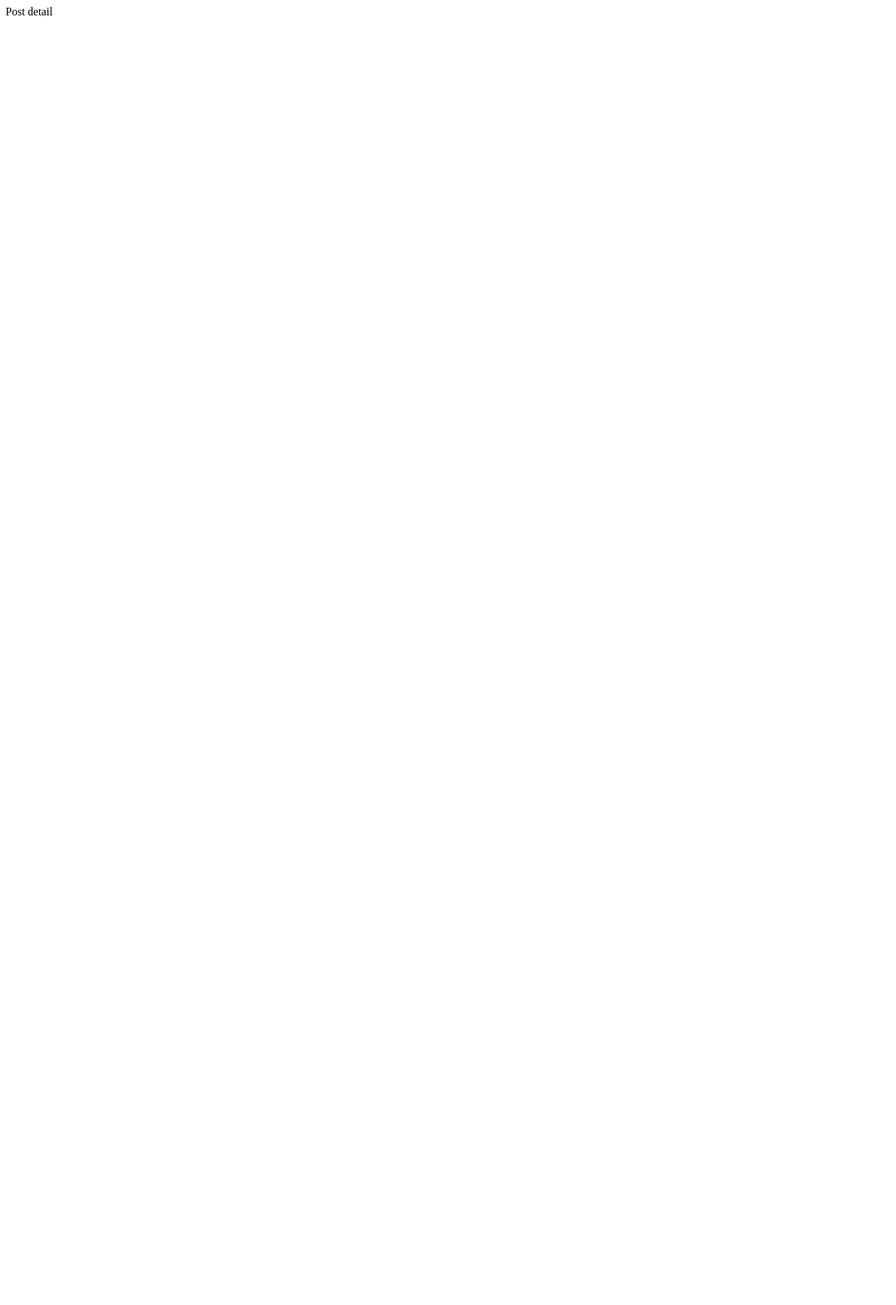
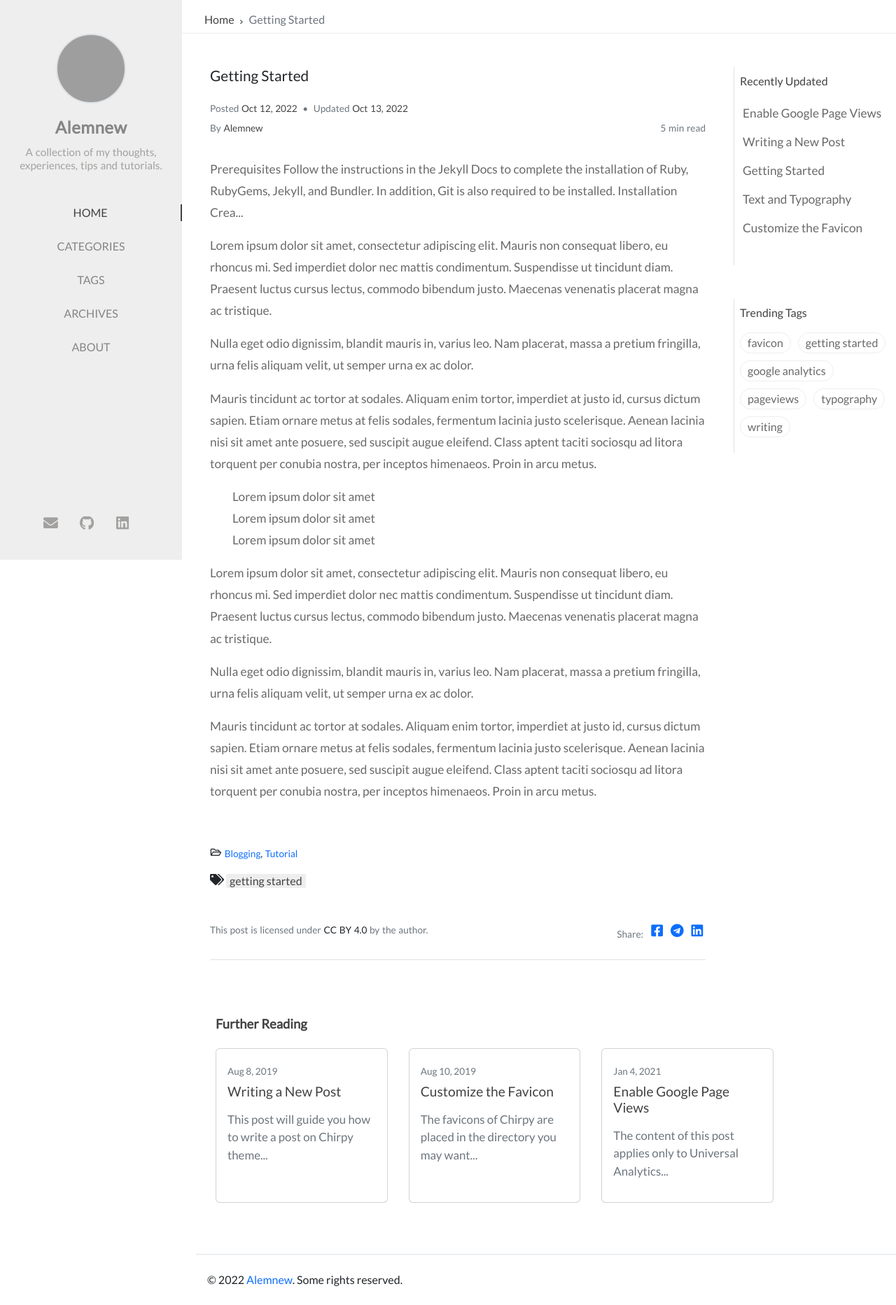
Before and after one commit to balewgize/blog, a Django app: page /post/1/ in a window 1280 px wide. Before the commit the page is almost empty. Shown: the whole page at 70% size. Before the commit the page ends 22 px from the top, so only its background shows below. Run offline with Django 4.2, Linux system fonts and the light colour scheme; grey boxes are pictures that could not be loaded.

Commit message:
Post detial page added

```diff
--- /dev/null
+++ b/blog/static/blog/css/style.css
@@ -0,0 +1,90 @@
+.written-by a {
+    color: #424242;
+}
+
+.written-by a:hover {
+    color: #007bff;
+}
+
+.post-meta {
+    font-size: 0.85rem;
+    word-spacing: 1px;
+}
+
+.post-date {
+    color: #424242;
+}
+
+.post-content {
+    font-size: 1.08rem;
+    line-height: 1.8;
+    margin-top: 2rem;
+    overflow-wrap: break-word;
+    word-wrap: break-word;
+}
+
+.post-meta .dot::before {
+    content: "\2022";
+    padding-left: .25rem;
+    padding-right: .25rem;
+}
+
+.post-tags a {
+    background: #eeeeee;
+    color: #424242;
+    border-radius: 2px;
+    padding: 0 5px 1px;
+}
+
+.post-tags a:hover {
+    color: #007bff;
+}
+
+.fa-tags:before {
+    content: "\f02c";
+}
+
+.share-wrapper {
+    vertical-align: middle;
+    user-select: none;
+}
+
+.share-wrapper .share-icons {
+    font-size: 1.2rem;
+}
+
+.card-deck {
+    display: flex;
+    flex-flow: row wrap;
+    margin-right: -15px;
+    margin-left: -15px;
+}
+
+#related-posts .card {
+    box-shadow: 0 0 5px 0 var(--card-box-shadow);
+    -webkit-transition: all 0.3s ease-in-out;
+    -moz-transition: all 0.3s ease-in-out;
+    transition: all 0.3s ease-in-out;
+}
+
+.card-deck .card {
+    flex: 1 0 0%;
+    margin: 0 15px 25px 15px;
+    font-size: 1.2rem;
+}
+
+.card-body h3 {
+    color: #424242;
+    font-size: 1.2rem;
+}
+
+.card-body small, em.small {
+    font-size: 0.85rem;
+    font-style: normal;
+}
+
+#related-posts > h3 {
+    font-size: 1.15rem;
+    font-weight: bold;
+    color: #424242;
+}
--- a/blog/templates/blog/index.html
+++ b/blog/templates/blog/index.html
@@ -10,13 +10,11 @@
     <div id="topbar" class="container pt-3">
         <span class="d-none d-md-flex align-items-center">
             <span id="breadcump"><a href="">Home</a></span>
-            <i class="mx-2 text-muted fas fa-angle-right" style="font-size: 10px; padding-top: 5px;"></i>
-            <span class="text-muted">Getting Started</span>
         </span>
         <span class="d-block d-md-none d-flex align-items-center justify-content-between ps-3 pe-3 ps-md-4 pe-md-4">
             <i id="sidebar-trigger" onclick="showMenu()" class="fas fa-bars fa-fw"></i>
             <i id="hideMenu" onclick="hideMenu()" class="fas fa-times fa-fw pe-5"></i>
-            <span div id="topbar-title"> Blog</span>
+            <span div id="topbar-title">Blog</span>
             <i>&nbsp;</i>
         </span>
     </div>
--- /dev/null
+++ b/blog/templates/blog/post_detail.html
@@ -0,0 +1,208 @@
+{% extends "base.html" %}
+{% load static %}
+
+{% block title %} Alemnew's Personal Blog {% endblock %}
+
+{% block extra_head %}
+<link rel="stylesheet" href="{% static 'blog/css/style.css' %}">
+{% endblock %}
+
+{% block content %}
+
+{% include "navbar.html" %}
+
+<div id="topbar-wrapper" class="w-100">
+    <div id="topbar" class="container pt-3">
+        <span class="d-none d-md-flex align-items-center">
+            <span id="breadcump"><a href="{% url 'blog:home' %}">Home</a></span>
+            <i class="mx-2 text-muted fas fa-angle-right" style="font-size: 10px; padding-top: 5px;"></i>
+            <span class="text-muted">Getting Started</span>
+        </span>
+        <span class="d-block d-md-none d-flex align-items-center justify-content-between ps-3 pe-3 ps-md-4 pe-md-4">
+            <i id="sidebar-trigger" onclick="showMenu()" class="fas fa-bars fa-fw"></i>
+            <i id="hideMenu" onclick="hideMenu()" class="fas fa-times fa-fw pe-5"></i>
+            <span div id="topbar-title">Blog</span>
+            <i>&nbsp;</i>
+        </span>
+    </div>
+</div>
+
+<div id="main-wrapper" class="d-flex justify-content-center">
+    <div id="main" class="container mt-5">
+        <div class="row">
+            <div id="core-wrapper" class="col-12 col-lg-10 col-xl-8 pe-xl-4 pb-5">
+                <div class="post ps-1 pe-1 ps-md-2 pe-md-2">
+                    <div id="post-list" class="py-4">
+                        <div class="post-preview border-bottom py-4">
+                            <h1>Getting Started</h1>
+                            <div class="post-meta text-muted mt-4">
+                                <span> Posted <span class="post-date">Oct 12, 2022</span> </span>
+                                <span class="dot"></span>
+                                <span> Updated <span class="post-date">Oct 13, 2022</span> </span>
+
+                                <div class="d-flex justify-content-between mt-2">
+                                    <span class="written-by"> By <a href="https://www.linkedin.com/in/balewgize/"
+                                            target="_blank">Alemnew
+                                            &nbsp;</a>
+                                    </span>
+                                    <div>
+                                        <span> <span class="readtime"> 5 min read</span>
+                                    </div>
+                                </div>
+                            </div>
+                            <div class="post-content">
+                                <p> Prerequisites Follow the instructions in the Jekyll Docs to complete the
+                                    installation of Ruby, RubyGems, Jekyll, and Bundler. In addition, Git is also
+                                    required to be installed. Installation Crea...</p>
+
+                                <p>Lorem ipsum dolor sit amet, consectetur adipiscing elit. Mauris non consequat libero,
+                                    eu rhoncus mi. Sed imperdiet dolor nec mattis condimentum. Suspendisse ut tincidunt
+                                    diam. Praesent luctus cursus lectus, commodo bibendum justo. Maecenas venenatis
+                                    placerat magna ac tristique.</p>
+
+                                <p>Nulla eget odio dignissim, blandit mauris in, varius
+                                    leo. Nam placerat, massa a pretium fringilla, urna felis aliquam velit, ut semper
+                                    urna ex ac dolor. </p>
+
+                                <p>Mauris tincidunt ac tortor at sodales. Aliquam enim tortor,
+                                    imperdiet at justo id, cursus dictum sapien. Etiam ornare metus at felis sodales,
+                                    fermentum lacinia justo scelerisque. Aenean lacinia nisi sit amet ante posuere, sed
+                                    suscipit augue eleifend. Class aptent taciti sociosqu ad litora torquent per conubia
+                                    nostra, per inceptos himenaeos. Proin in arcu metus.</p>
+
+                                <ul>
+                                    <li>Lorem ipsum dolor sit amet</li>
+                                    <li>Lorem ipsum dolor sit amet</li>
+                                    <li>Lorem ipsum dolor sit amet</li>
+                                </ul>
+
+                                <p>Lorem ipsum dolor sit amet, consectetur adipiscing elit. Mauris non consequat libero,
+                                    eu rhoncus mi. Sed imperdiet dolor nec mattis condimentum. Suspendisse ut tincidunt
+                                    diam. Praesent luctus cursus lectus, commodo bibendum justo. Maecenas venenatis
+                                    placerat magna ac tristique.</p>
+
+                                <p>Nulla eget odio dignissim, blandit mauris in, varius
+                                    leo. Nam placerat, massa a pretium fringilla, urna felis aliquam velit, ut semper
+                                    urna ex ac dolor. </p>
+
+                                <p>Mauris tincidunt ac tortor at sodales. Aliquam enim tortor,
+                                    imperdiet at justo id, cursus dictum sapien. Etiam ornare metus at felis sodales,
+                                    fermentum lacinia justo scelerisque. Aenean lacinia nisi sit amet ante posuere, sed
+                                    suscipit augue eleifend. Class aptent taciti sociosqu ad litora torquent per conubia
+                                    nostra, per inceptos himenaeos. Proin in arcu metus.</p>
+                            </div>
+                            <div class="post-meta mt-5 mb-3">
+                                <i class="far fa-folder-open fa-fw mr-1"></i>
+                                <a href="/categories/blogging/">Blogging</a>,
+                                <a href="/categories/tutorial/">Tutorial</a>
+                            </div>
+
+                            <div class="post-tags">
+                                <i class="fa fa-tags fa-fw mr-1"></i>
+                                <a href="/tags/getting-started/" class="post-tag no-text-decoration">getting
+                                    started</a>
+                            </div>
+                            <div class="post-meta text-muted mt-5">
+                                <div class="d-flex flex-column flex-md-row justify-content-between">
+                                    <span class="mb-2 mb-md-0">This post is licensed under <a
+                                            href="https://creativecommons.org/licenses/by/4.0/" target="_blank"
+                                            class="text-dark">CC BY
+                                            4.0</a> by the author.</span>
+                                    <div class="share-wrapper"> <span class="share-label text-muted me-1">Share: </span>
+                                        <span class="share-icons">
+                                            <a href="#" data-toggle="tooltip" data-placement="top" title=""
+                                                target="_blank" rel="noopener" aria-label="Facebook"
+                                                data-original-title="Facebook"> <i
+                                                    class="fa-fw fab fa-facebook-square"></i> </a>
+                                            <a href="#" data-toggle="tooltip" data-placement="top" title=""
+                                                target="_blank" rel="noopener" aria-label="Telegram"
+                                                data-original-title="Telegram"> <i class="fa-fw fab fa-telegram"></i>
+                                            </a>
+                                            <a href="#" data-toggle="tooltip" data-placement="top" title=""
+                                                target="_blank" rel="noopener" aria-label="LinkedIn"
+                                                data-original-title="LinkedIn"> <i class="fa-fw fab fa-linkedin"></i>
+                                            </a>
+                                    </div>
+                                </div>
+                            </div>
+                        </div>
+                    </div>
+                </div>
+            </div>
+            <div id="panel-wrapper" class="d-none d-md-block col-xl-3 ps-2 text-muted">
+                <div class="access">
+                    <div id="access-lastmod" class="post border-start p-2 my-5">
+                        <div class="panel-heading">Recently Updated</div>
+                        <ul class="post-content ps-0 pb-1 ms-1 mt-2">
+                            <li><a href="#">Enable Google Page Views</a></li>
+                            <li><a href="#">Writing a New Post</a></li>
+                            <li><a href="#">Getting Started</a></li>
+                            <li><a href="#">Text and Typography</a></li>
+                            <li><a href="#">Customize the Favicon</a></li>
+                        </ul>
+                    </div>
+                    <div id="access-tags" class="border-start p-2 my-5">
+                        <div class="panel-heading">Trending Tags</div>
+                        <div class="d-flex flex-wrap mt-3 mb-1 me-3">
+                            <a class="tag" href="/tags/favicon/">favicon</a>
+                            <a class="tag" href="/tags/getting-started/">getting started</a>
+                            <a class="tag" href="/tags/google-analytics/">google
+                                analytics</a>
+                            <a class="tag" href="/tags/pageviews/">pageviews</a>
+                            <a class="tag" href="/tags/typography/">typography</a>
+                            <a class="tag" href="/tags/writing/">writing</a>
+                        </div>
+                    </div>
+                </div>
+            </div>
+        </div>
+
+        <div class="row">
+            <div id="tail-wrapper">
+                <div class="col-12 col-lg-11 col-xl-9 ps-3 pe-3 pe-xl-4">
+                    <div id="related-posts" class="mb-2 mb-sm-4">
+                        <h3 class="pt-2 mb-4 ml-1" data-toc-skip="">Further Reading</h3>
+                        <div class="card-deck mb-4 d-flex flex-column flex-md-row">
+                            <div class="card">
+                                <a href="/posts/write-a-new-post/">
+                                    <div class="card-body"> <em class="small text-muted">Aug 8, 2019</em>
+                                        <h3 class="pt-0 mt-1 mb-3" data-toc-skip="">Writing a New Post</h3>
+                                        <div class="text-muted small">
+                                            <p> This post will guide you how to write a post on Chirpy theme...</p>
+                                        </div>
+                                    </div>
+                                </a>
+                            </div>
+                            <div class="card">
+                                <a href="/posts/customize-the-favicon/">
+                                    <div class="card-body"> <em class="small text-muted">Aug 10, 2019</em>
+                                        <h3 class="pt-0 mt-1 mb-3" data-toc-skip="">Customize the Favicon</h3>
+                                        <div class="text-muted small">
+                                            <p> The favicons of Chirpy are placed in the directory you may want...</p>
+                                        </div>
+                                    </div>
+                                </a>
+                            </div>
+                            <div class="card">
+                                <a href="/posts/enable-google-pv/">
+                                    <div class="card-body"> <em class="small text-muted">Jan 4, 2021</em>
+                                        <h3 class="pt-0 mt-1 mb-3" data-toc-skip="">Enable Google Page Views</h3>
+                                        <div class="text-muted small">
+                                            <p> The content of this post applies only to Universal Analytics...
+                                            </p>
+                                        </div>
+                                    </div>
+                                </a>
+                            </div>
+                        </div>
+                    </div>
+                </div>
+            </div>
+
+            {% include "footer.html" %}
+        </div>
+    </div>
+</div>
+
+
+{% endblock %}
--- a/blog/views.py
+++ b/blog/views.py
@@ -7,7 +7,7 @@ def index(request):
 
 
 def post_detail(request, slug="post-slug-will-be-passed-from-url"):
-    return HttpResponse("Post detail")
+    return render(request, "blog/post_detail.html")
 
 
 def categories(request):
```
